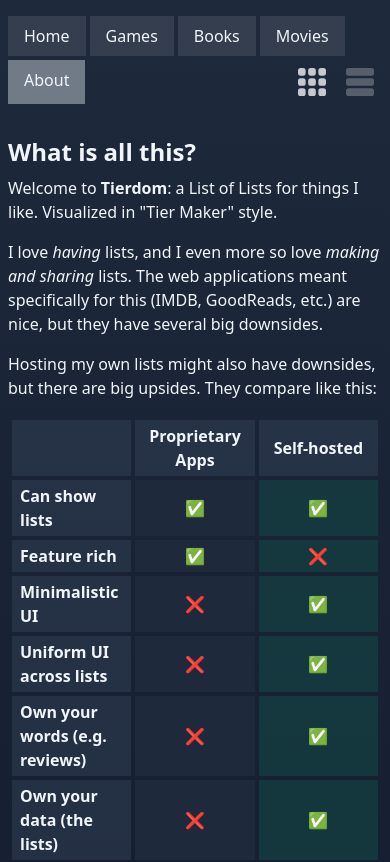
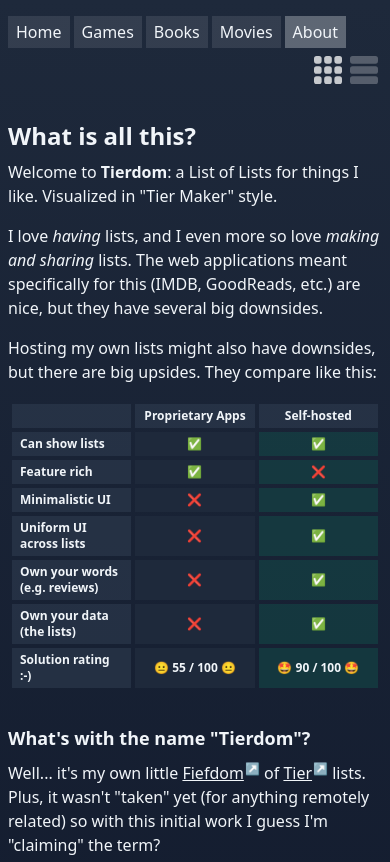
Before and after one commit to jeroenheijmans/tierdom, a SvelteKit app: page /about in a window 390 px wide. Shown: the top 862 px of the page. Built offline with nearby package versions, Linux system fonts and the light colour scheme.

Commit message:
Feedback from alpha testing

```diff
--- a/src/lib/components/NavItem.svelte
+++ b/src/lib/components/NavItem.svelte
@@ -2,15 +2,9 @@
   export let href: string;
   import { page } from '$app/stores';
 
-  $: bg = $page.url.pathname == href ? 'bg-slate-100/40' : 'bg-slate-100/10';
+  $: bg = $page.url.pathname == href ? 'bg-slate-100/30' : 'bg-slate-100/10';
 </script>
 
-<a
-  {href}
-  class={`
-  hover:bg-slate-100/40 px-4 py-2
-  ${bg}
-`}
->
+<a {href} class={`hover:bg-slate-100/40 px-2 py-1 md:px-4 md:py-2 ${bg}`}>
   <slot />
 </a>
--- a/src/routes/+layout.svelte
+++ b/src/routes/+layout.svelte
@@ -14,36 +14,26 @@
       <NavItem href="/movies">Movies</NavItem>
       <span class="hidden md:inline-block py-2">-</span>
       <NavItem href="/about">About</NavItem>
-      <div class="ml-auto">
+      <div class="ml-auto flex flex-nowrap">
         <button
           aria-label="Toggle square tier list items"
-          class={`p-2 ${$layoutMode === LayoutMode.square ? 'opacity-75' : 'opacity-25'} hover:opacity-75`}
+          class={`p-1 md:p-2 flex gap-2 hover:opacity-90
+            ${$layoutMode === LayoutMode.square ? 'opacity-75' : 'opacity-25'}`}
           title="toggle compact mode with little squares"
           on:click={toggleSquareMode}
         >
-          <svg width="28" height="28" viewBox="0 0 11 11" fill="white" xmlns="http://www.w3.org/2000/svg">
-            <rect width="3" height="3" rx="1" />
-            <rect x="4" width="3" height="3" rx="1" />
-            <rect x="8" width="3" height="3" rx="1" />
-            <rect y="4" width="3" height="3" rx="1" />
-            <rect x="4" y="4" width="3" height="3" rx="1" />
-            <rect x="8" y="4" width="3" height="3" rx="1" />
-            <rect y="8" width="3" height="3" rx="1" />
-            <rect x="4" y="8" width="3" height="3" rx="1" />
-            <rect x="8" y="8" width="3" height="3" rx="1" />
-          </svg>
+          <img src="/img/layout-mode-grid.svg" alt="3 by 3 little squares" />
+          <span class="hidden lg:inline-block">Grid with icons</span>
         </button>
         <button
           aria-label="Toggle rectangular tier list items"
-          class={`p-2 ${$layoutMode === LayoutMode.rectangle ? 'opacity-75' : 'opacity-25'} hover:opacity-75`}
+          class={`p-1 md:p-2 flex gap-2 hover:opacity-90
+            ${$layoutMode === LayoutMode.rectangle ? 'opacity-75' : 'opacity-25'}`}
           title="toggle extended mode with full reviews"
           on:click={toggleRectangleMode}
         >
-          <svg width="28" height="28" viewBox="0 0 11 11" fill="white" xmlns="http://www.w3.org/2000/svg">
-            <rect width="11" height="3" rx="1" />
-            <rect y="4" width="11" height="3" rx="1" />
-            <rect y="8" width="11" height="3" rx="1" />
-          </svg>
+          <img src="/img/layout-mode-list.svg" alt="3 horizontal bars" />
+          <span class="hidden lg:inline-block">Full descriptions</span>
         </button>
       </div>
     </nav>
--- a/src/routes/_components/ItemRectangle.svelte
+++ b/src/routes/_components/ItemRectangle.svelte
@@ -7,7 +7,7 @@
 </script>
 
 <div class="flex w-full border-2 border-black bg-transparent overflow-hidden">
-  <button class="aspect-square h-32 border-r-2 -mb-2 border-b-2 border-black cursor-pointer" on:click={toggleSquareMode}>
+  <button class="aspect-square h-24 md:h-32 border-r-2 -mb-2 border-b-2 border-black cursor-pointer">
     <span class="sr-only">Toggle square mode</span>
     {#if item.hasArt}
       <img class="w-full" src={item.artUrlSquare} alt={`Box art for ${item.title}`} />
@@ -22,7 +22,7 @@
     <div class="mt-2">
       {#if !!item.iconUrl}
         <div class="float-right p-1 md:p-2 shrink-0 opacity-75">
-          <img src={item.iconUrl} alt="controller for game system" class="invert max-h-12 md:max-h-20" />
+          <img src={item.iconUrl} alt="controller for game system" class="invert max-w-[64px] md:max-w-[140px] max-h-16" />
         </div>
       {/if}
       <h3 class="text-xl font-bold text-slate-100 text-shadow px-2">
--- a/src/routes/_components/ItemSquare.svelte
+++ b/src/routes/_components/ItemSquare.svelte
@@ -1,5 +1,4 @@
 <script lang="ts">
-  import { toggleRectangleMode } from '$lib/stores';
   import type { Item } from './Item';
   export let item: Item;
 
@@ -17,7 +16,7 @@
   "
   style={squareBackgroundStyle}
 >
-  <button on:click={toggleRectangleMode} class="absolute top-0 bottom-0 right-0 left-0">
+  <button class="absolute top-0 bottom-0 right-0 left-0">
     <span class="sr-only">Toggle rectangle mode</span>
   </button>
   <h3
--- a/src/routes/about/+page.svelte
+++ b/src/routes/about/+page.svelte
@@ -18,46 +18,46 @@
   <table class="border-separate border-spacing-1 mt-4">
     <thead>
       <tr>
-        <th class="px-2 py-1 md:px-4 md:py-2 w-1/3 text-center bg-slate-700/50"></th>
-        <th class="px-2 py-1 md:px-4 md:py-2 w-1/3 text-center bg-slate-700/50">Proprietary Apps</th>
-        <th class="px-2 py-1 md:px-4 md:py-2 w-1/3 text-center bg-slate-700/50">Self-hosted</th>
+        <th class="px-2 py-1 md:px-4 md:py-2 w-1/3 text-xs sm:text-base text-center bg-slate-700/50"></th>
+        <th class="px-2 py-1 md:px-4 md:py-2 w-1/3 text-xs sm:text-base text-center bg-slate-700/50">Proprietary Apps</th>
+        <th class="px-2 py-1 md:px-4 md:py-2 w-1/3 text-xs sm:text-base text-center bg-slate-700/50">Self-hosted</th>
       </tr>
     </thead>
     <tbody>
       <tr>
-        <th class="px-2 py-1 md:px-4 md:py-2 w-1/3 text-left bg-slate-700/50">Can show lists</th>
-        <td class="px-2 py-1 md:px-4 md:py-2 w-1/3 text-center bg-slate-800">✅</td>
-        <td class="px-2 py-1 md:px-4 md:py-2 w-1/3 text-center bg-teal-900/50">✅</td>
+        <th class="px-2 py-1 md:px-4 md:py-2 w-1/3 text-xs sm:text-base text-left bg-slate-700/50">Can show lists</th>
+        <td class="px-2 py-1 md:px-4 md:py-2 w-1/3 text-xs sm:text-base text-center bg-slate-800">✅</td>
+        <td class="px-2 py-1 md:px-4 md:py-2 w-1/3 text-xs sm:text-base text-center bg-teal-900/50">✅</td>
       </tr>
       <tr>
-        <th class="px-2 py-1 md:px-4 md:py-2 w-1/3 text-left bg-slate-700/50">Feature rich</th>
-        <td class="px-2 py-1 md:px-4 md:py-2 w-1/3 text-center bg-slate-800">✅</td>
-        <td class="px-2 py-1 md:px-4 md:py-2 w-1/3 text-center bg-teal-900/50">❌</td>
+        <th class="px-2 py-1 md:px-4 md:py-2 w-1/3 text-xs sm:text-base text-left bg-slate-700/50">Feature rich</th>
+        <td class="px-2 py-1 md:px-4 md:py-2 w-1/3 text-xs sm:text-base text-center bg-slate-800">✅</td>
+        <td class="px-2 py-1 md:px-4 md:py-2 w-1/3 text-xs sm:text-base text-center bg-teal-900/50">❌</td>
       </tr>
       <tr>
-        <th class="px-2 py-1 md:px-4 md:py-2 w-1/3 text-left bg-slate-700/50">Minimalistic UI</th>
-        <td class="px-2 py-1 md:px-4 md:py-2 w-1/3 text-center bg-slate-800">❌</td>
-        <td class="px-2 py-1 md:px-4 md:py-2 w-1/3 text-center bg-teal-900/50">✅</td>
+        <th class="px-2 py-1 md:px-4 md:py-2 w-1/3 text-xs sm:text-base text-left bg-slate-700/50">Minimalistic UI</th>
+        <td class="px-2 py-1 md:px-4 md:py-2 w-1/3 text-xs sm:text-base text-center bg-slate-800">❌</td>
+        <td class="px-2 py-1 md:px-4 md:py-2 w-1/3 text-xs sm:text-base text-center bg-teal-900/50">✅</td>
       </tr>
       <tr>
-        <th class="px-2 py-1 md:px-4 md:py-2 w-1/3 text-left bg-slate-700/50">Uniform UI across lists</th>
-        <td class="px-2 py-1 md:px-4 md:py-2 w-1/3 text-center bg-slate-800">❌</td>
-        <td class="px-2 py-1 md:px-4 md:py-2 w-1/3 text-center bg-teal-900/50">✅</td>
+        <th class="px-2 py-1 md:px-4 md:py-2 w-1/3 text-xs sm:text-base text-left bg-slate-700/50">Uniform UI across lists</th>
+        <td class="px-2 py-1 md:px-4 md:py-2 w-1/3 text-xs sm:text-base text-center bg-slate-800">❌</td>
+        <td class="px-2 py-1 md:px-4 md:py-2 w-1/3 text-xs sm:text-base text-center bg-teal-900/50">✅</td>
       </tr>
       <tr>
-        <th class="px-2 py-1 md:px-4 md:py-2 w-1/3 text-left bg-slate-700/50">Own your words (e.g. reviews)</th>
-        <td class="px-2 py-1 md:px-4 md:py-2 w-1/3 text-center bg-slate-800">❌</td>
-        <td class="px-2 py-1 md:px-4 md:py-2 w-1/3 text-center bg-teal-900/50">✅</td>
+        <th class="px-2 py-1 md:px-4 md:py-2 w-1/3 text-xs sm:text-base text-left bg-slate-700/50">Own your words (e.g. reviews)</th>
+        <td class="px-2 py-1 md:px-4 md:py-2 w-1/3 text-xs sm:text-base text-center bg-slate-800">❌</td>
+        <td class="px-2 py-1 md:px-4 md:py-2 w-1/3 text-xs sm:text-base text-center bg-teal-900/50">✅</td>
       </tr>
       <tr>
-        <th class="px-2 py-1 md:px-4 md:py-2 w-1/3 text-left bg-slate-700/50">Own your data (the lists)</th>
-        <td class="px-2 py-1 md:px-4 md:py-2 w-1/3 text-center bg-slate-800">❌</td>
-        <td class="px-2 py-1 md:px-4 md:py-2 w-1/3 text-center bg-teal-900/50">✅</td>
+        <th class="px-2 py-1 md:px-4 md:py-2 w-1/3 text-xs sm:text-base text-left bg-slate-700/50">Own your data (the lists)</th>
+        <td class="px-2 py-1 md:px-4 md:py-2 w-1/3 text-xs sm:text-base text-center bg-slate-800">❌</td>
+        <td class="px-2 py-1 md:px-4 md:py-2 w-1/3 text-xs sm:text-base text-center bg-teal-900/50">✅</td>
       </tr>
       <tr>
-        <th class="px-2 py-1 md:px-4 md:py-2 w-1/3 text-left bg-slate-700/50">Solution rating :-)</th>
-        <td class="px-2 py-1 md:px-4 md:py-2 w-1/3 text-center bg-slate-800 font-bold">😐 55 / 100 😐</td>
-        <td class="px-2 py-1 md:px-4 md:py-2 w-1/3 text-center bg-teal-900/50 font-bold">🤩 90 / 100 🤩</td>
+        <th class="px-2 py-1 md:px-4 md:py-2 w-1/3 text-xs sm:text-base text-left bg-slate-700/50">Solution rating :-)</th>
+        <td class="px-2 py-1 md:px-4 md:py-2 w-1/3 text-xs sm:text-base text-center bg-slate-800 font-bold"><span class="whitespace-nowrap text-xs sm:text-base">😐 55 / 100 😐</span></td>
+        <td class="px-2 py-1 md:px-4 md:py-2 w-1/3 text-xs sm:text-base text-center bg-teal-900/50 font-bold"><span class="whitespace-nowrap text-xs sm:text-base">🤩 90 / 100 🤩</span></td>
       </tr>
     </tbody>
   </table>
```
Also changed, not shown: static/img/layout-mode-grid.svg (added), static/img/layout-mode-list.svg (added).
